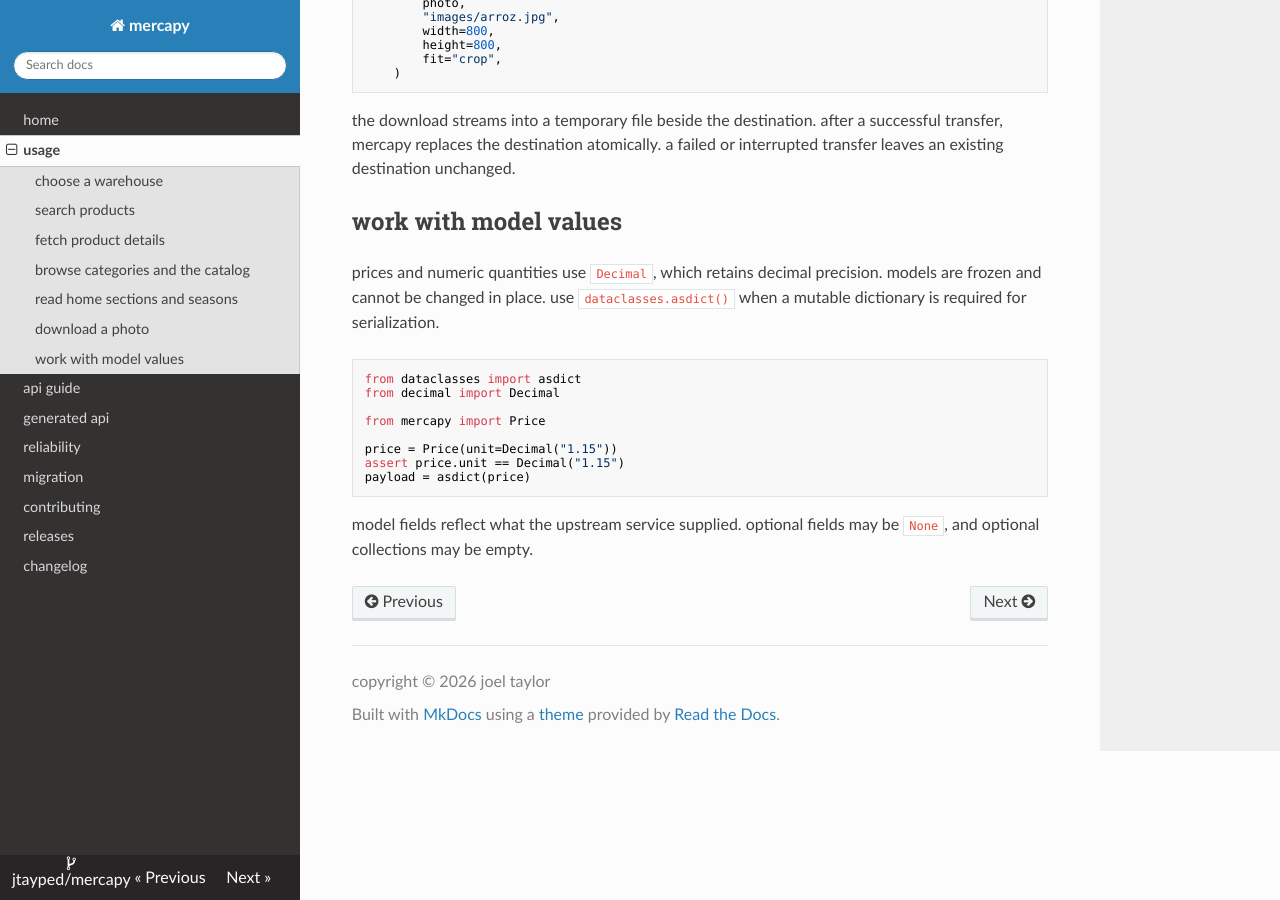
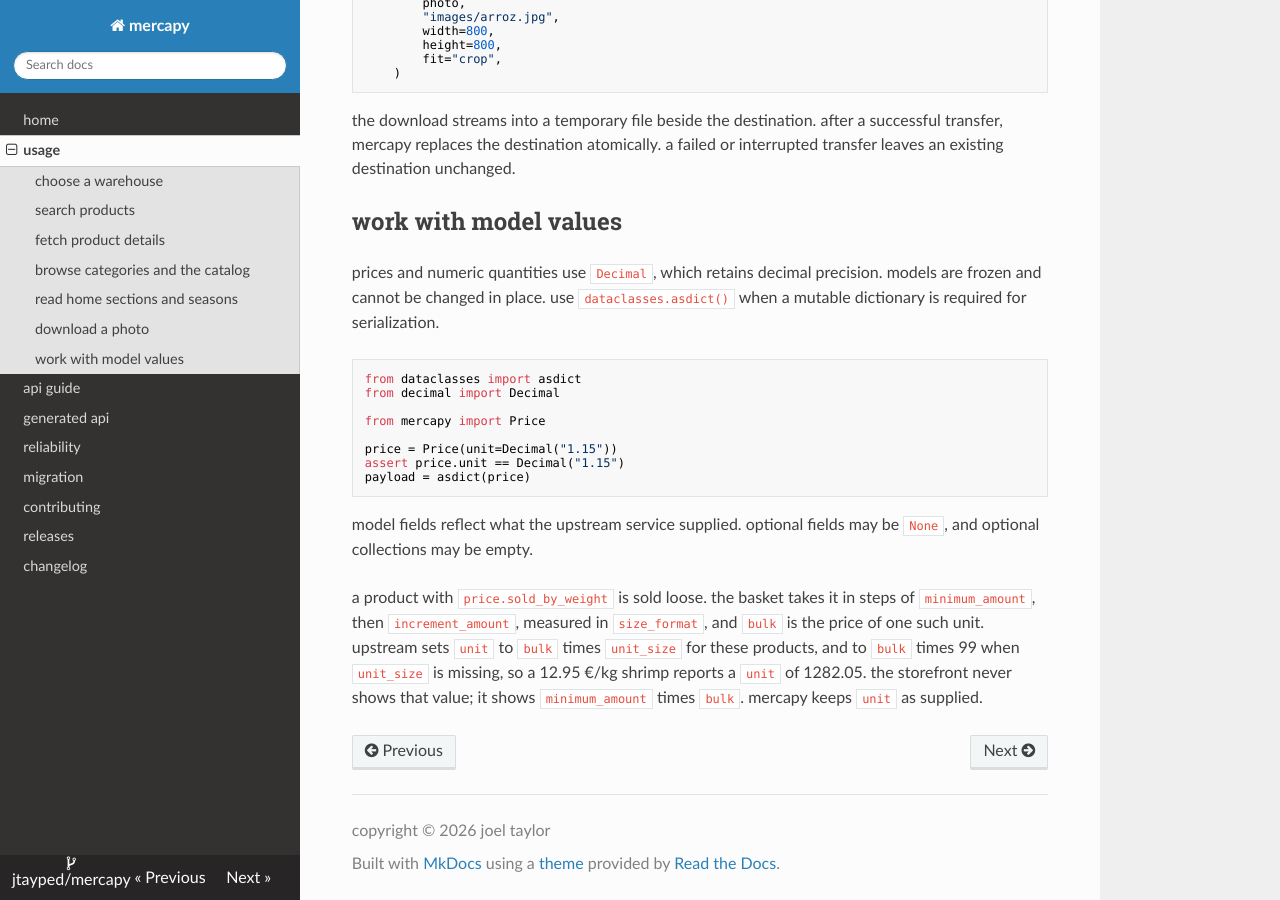
Before and after one commit to jtayped/mercapy, an MkDocs documentation site: the page built from docs/usage.md, in a window 1280 px wide and 900 px high, scrolled down 2861 px. Built offline with MkDocs 1.6.1, drawn with Linux system fonts in a browser that asks for light colours; nearby versions of some CDN libraries.

Commit message:
feat: report products sold by weight, release 2.4.0
upstream marks loose products with price_instructions.selling_method 1.
the basket takes them in min_bunch_amount steps and bulk_price is the price
per kilo. their unit_price is bulk_price times unit_size, or bulk_price
times 99 when unit_size is missing, so a frozen shrimp at 12.95 €/kg reports
1282.05. the storefront never reads it for these products and shows
min_bunch_amount times bulk_price instead.

Price gains sold_by_weight. unit stays as supplied; the usage guide explains
the quirk.

```diff
--- a/docs/usage.md
+++ b/docs/usage.md
@@ -182,3 +182,11 @@ payload = asdict(price)
 
 model fields reflect what the upstream service supplied. optional fields may be
 `None`, and optional collections may be empty.
+
+a product with `price.sold_by_weight` is sold loose. the basket takes it in
+steps of `minimum_amount`, then `increment_amount`, measured in `size_format`,
+and `bulk` is the price of one such unit. upstream sets `unit` to `bulk` times
+`unit_size` for these products, and to `bulk` times 99 when `unit_size` is
+missing, so a 12.95 €/kg shrimp reports a `unit` of 1282.05. the storefront
+never shows that value; it shows `minimum_amount` times `bulk`. mercapy keeps
+`unit` as supplied.
--- a/src/mercapy/_version.py
+++ b/src/mercapy/_version.py
@@ -1 +1 @@
-__version__ = "2.3.0"
+__version__ = "2.4.0"
```
Also changed, not shown: CHANGELOG.md (+9 -0 lines), docs/api.md (+1 -1 lines), 2 other files.
